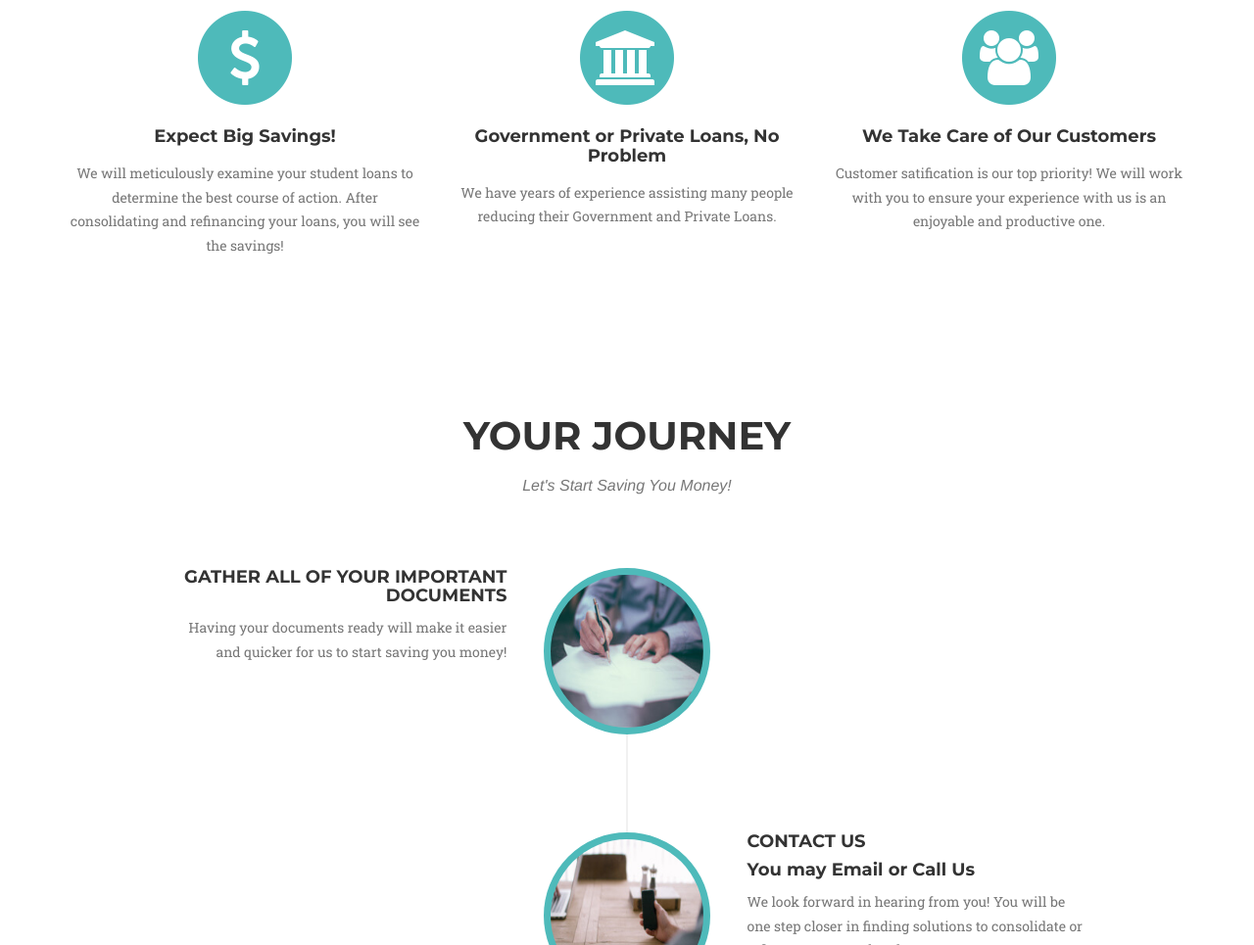
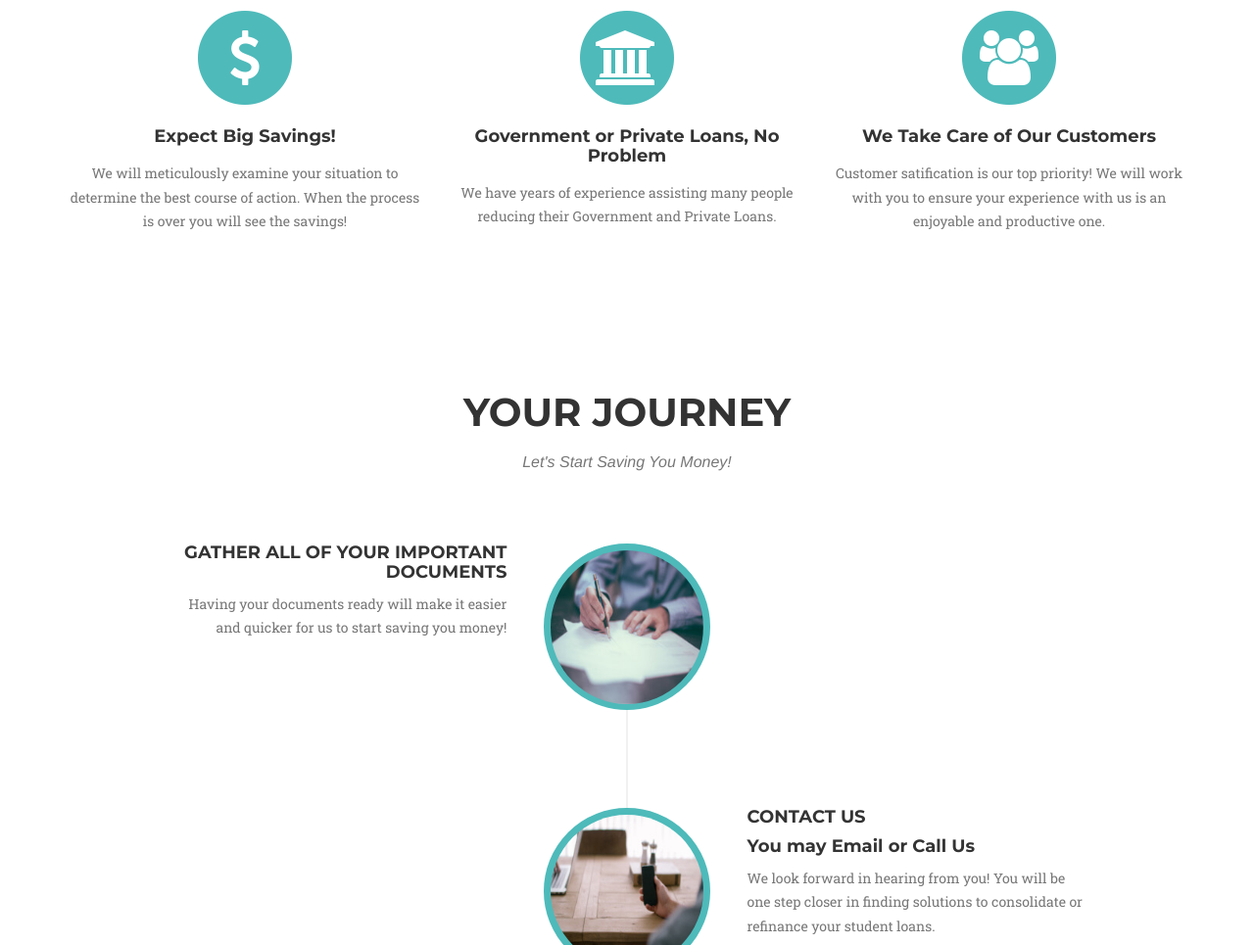
Before and after one commit to StudentLoanSolutions/studentloansolutions.github.io, a website: page index.html in a window 1280 px wide. Shown: the part 1311-2276 px from the top of the page at 98% size. Drawn offline with nearby package versions, Linux system fonts and the light colour scheme; a web font is replaced by a local one.

Commit message:
edited content in savings block

```diff
--- a/index.html
+++ b/index.html
@@ -111,9 +111,9 @@
                         <i class="fa fa-usd fa-stack-1x fa-inverse"></i>
                     </span>
                     <h4 class="service-heading">Expect Big Savings!</h4>
-                    <p class="text-muted">We will meticulously examine your student loans to
-                      determine the best course of action. After consolidating and refinancing
-                      your loans, you will see the savings!</p>
+                    <p class="text-muted">We will meticulously examine your situation to
+                      determine the best course of action. When the process is over
+                    you will see the savings!</p>
                 </div>
                 <div class="col-md-4">
                     <span class="fa-stack fa-4x">
```
